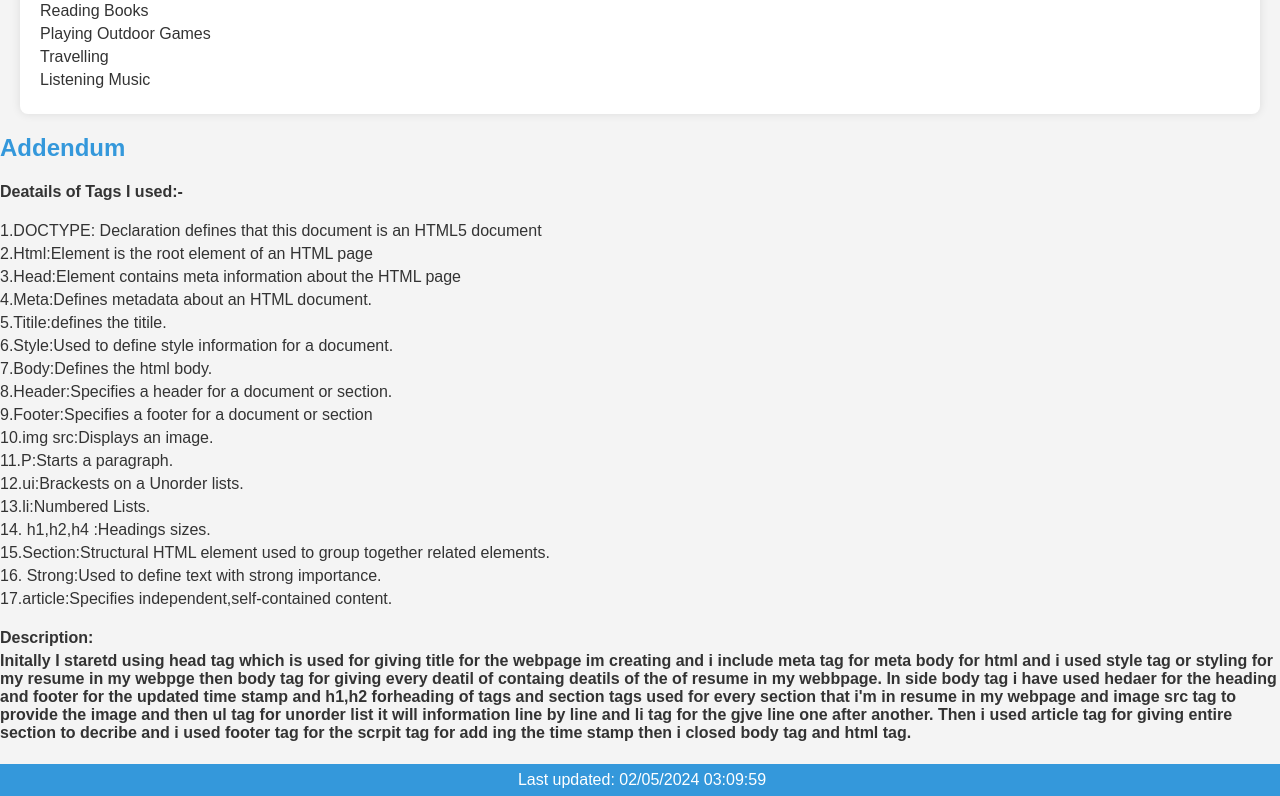
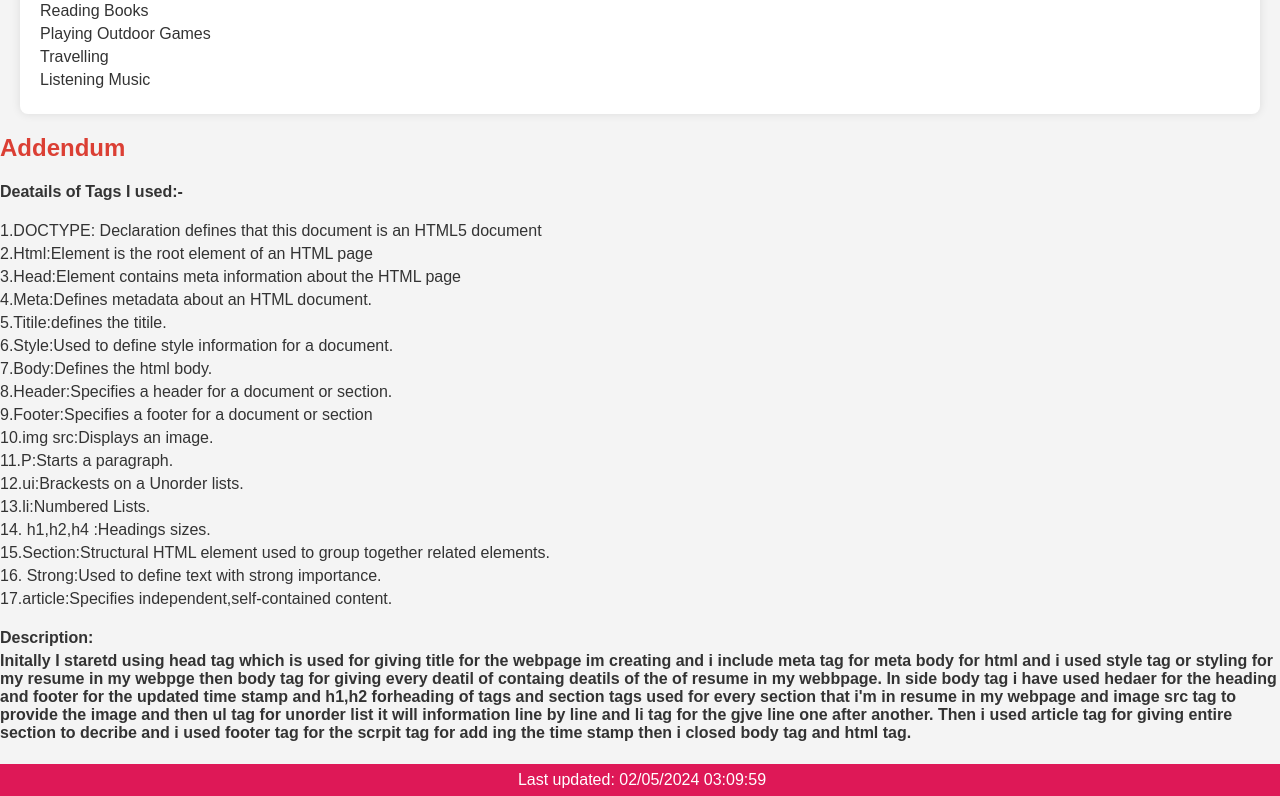
Before and after one commit to SadineniAdarsh/Resume.github.io, a plain HTML site: page index.html in a window 1280 px wide. Shown: the part 1488-2284 px from the top of the page. Drawn offline with Linux system fonts and the light colour scheme.

Commit message:
Add files via upload

```diff
--- a/index.html
+++ b/index.html
@@ -15,7 +15,7 @@
         }
 
         header {
-            background-color: #3498db;
+            background-color: #dc290d;
             color: #fff;
             text-align: center;
             padding: 20px;
@@ -38,7 +38,7 @@
         }
 
         h2 {
-            color: #3498db;
+            color: #db3f34;
         }
         img {
             position: relative;
@@ -58,7 +58,7 @@
         }
 
         footer {
-            background-color: #3498db;
+            background-color: #de1857;
             color: #fff;
             text-align: center;
             padding: 2px;
```
